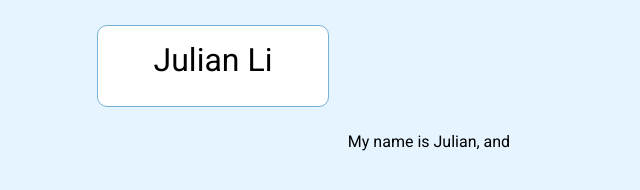
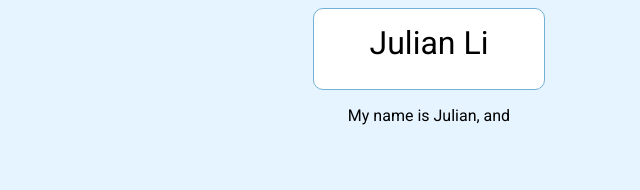
Before and after one commit to zhuyuan-li/zhuyuan-li.github.io, a plain HTML site: page index.html in a window 1280 px wide. Shown: the whole page, without its empty margins (211-851 px from the left). Drawn offline with Linux system fonts and the light colour scheme.

Commit message:
Set title to center(?)

```diff
--- a/main.css
+++ b/main.css
@@ -12,9 +12,7 @@ body {
 	padding: 15px;
 	width: 200px;
 	height: 50px;
-	margin: 25px;
-	margin-left: 300px;
-	margin-right: 300px;
+	margin: 0 auto;
 }
 
 .introduction {
```
